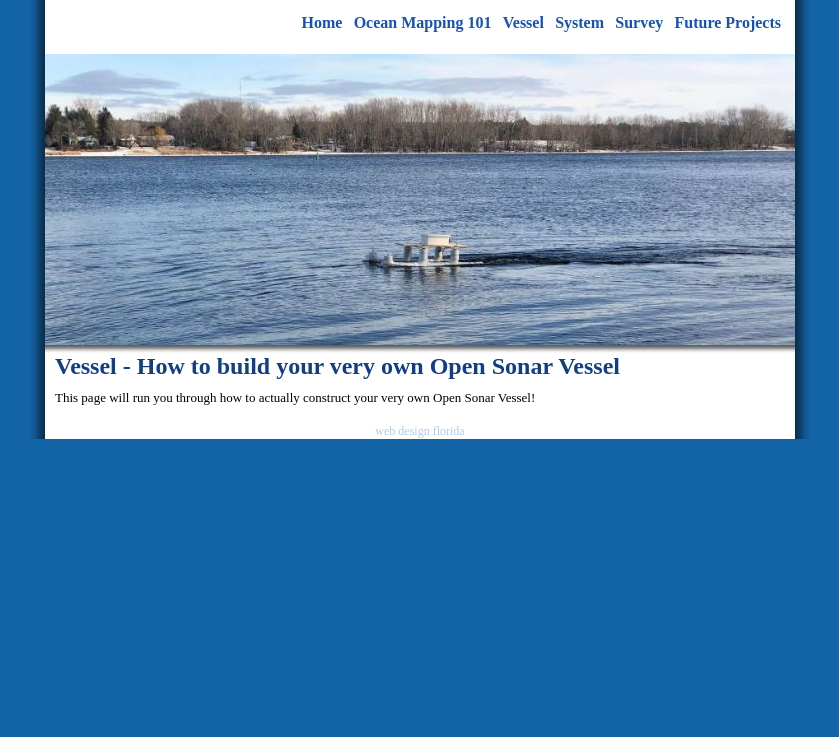
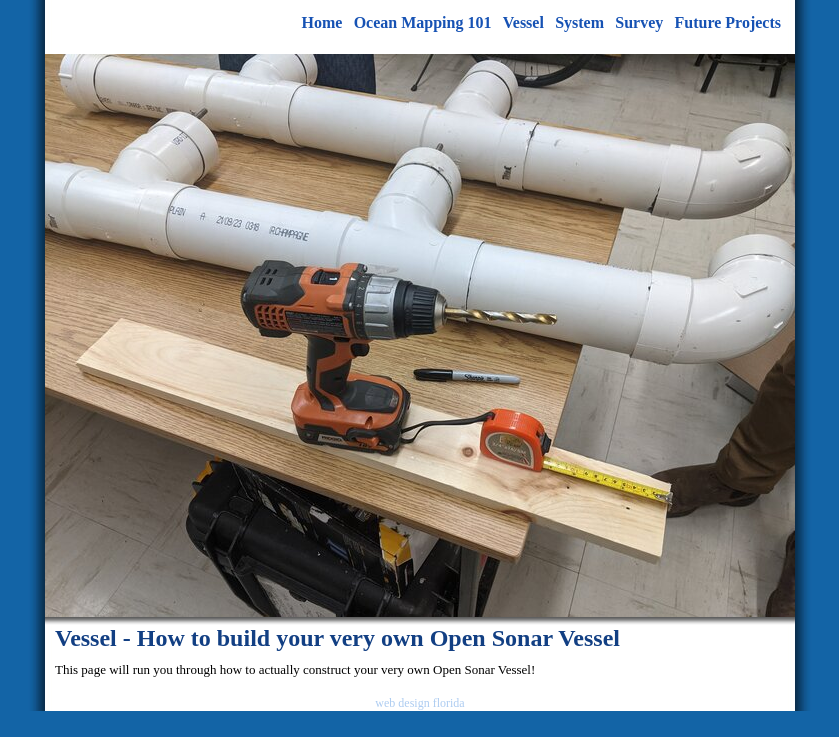
Before and after one commit to OpenSonar/OpenSonar.github.io, a plain HTML site: page sonarsystem.html in a window 1280 px wide. Shown: the part 63-800 px from the top of the page, without its empty margins (220-1059 px from the left). Drawn offline with Linux system fonts and the light colour scheme.

Commit message:
Update sonarsystem.html

```diff
--- a/sonarsystem.html
+++ b/sonarsystem.html
@@ -20,7 +20,7 @@
         </div>
     </div>
 	<div id="content">
-    	<img class="picture" src="images/boat12.jpg"/>
+    	<img class="picture" src="images/vessel/vessel1.jpg"/>
         <div class="contenttext">
         	<h2>Vessel - How to build your very own Open Sonar Vessel</h2>
             <p>
```
